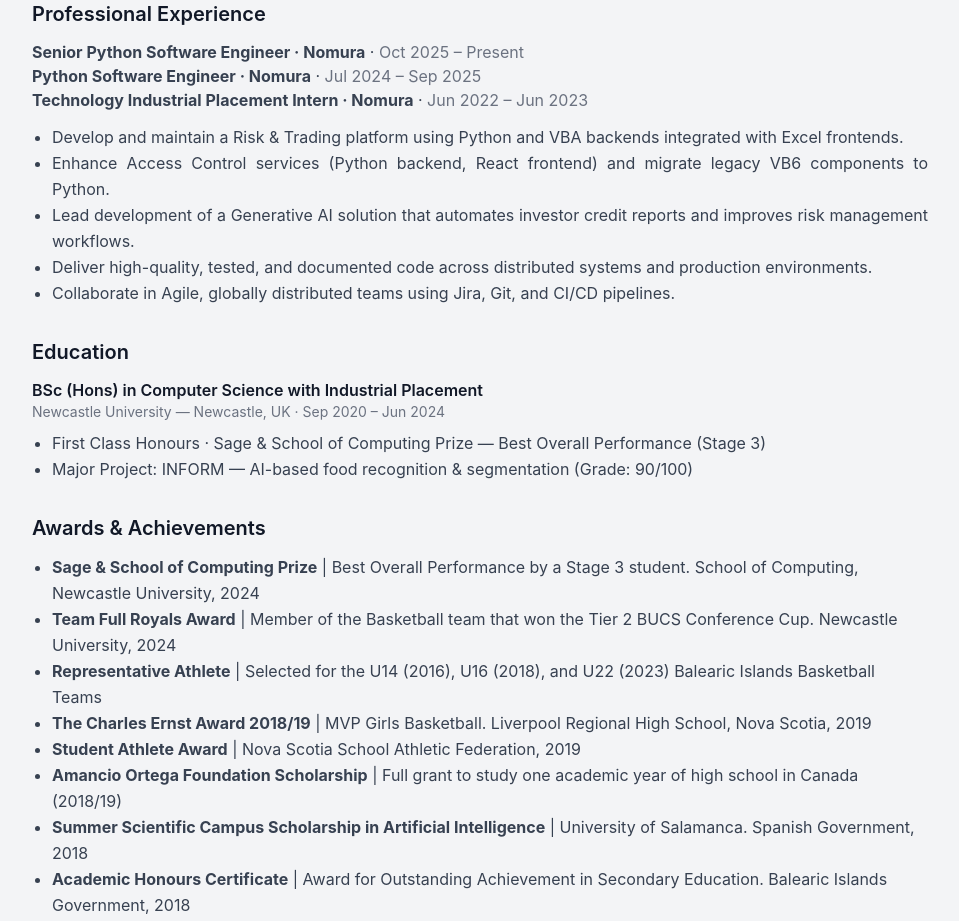
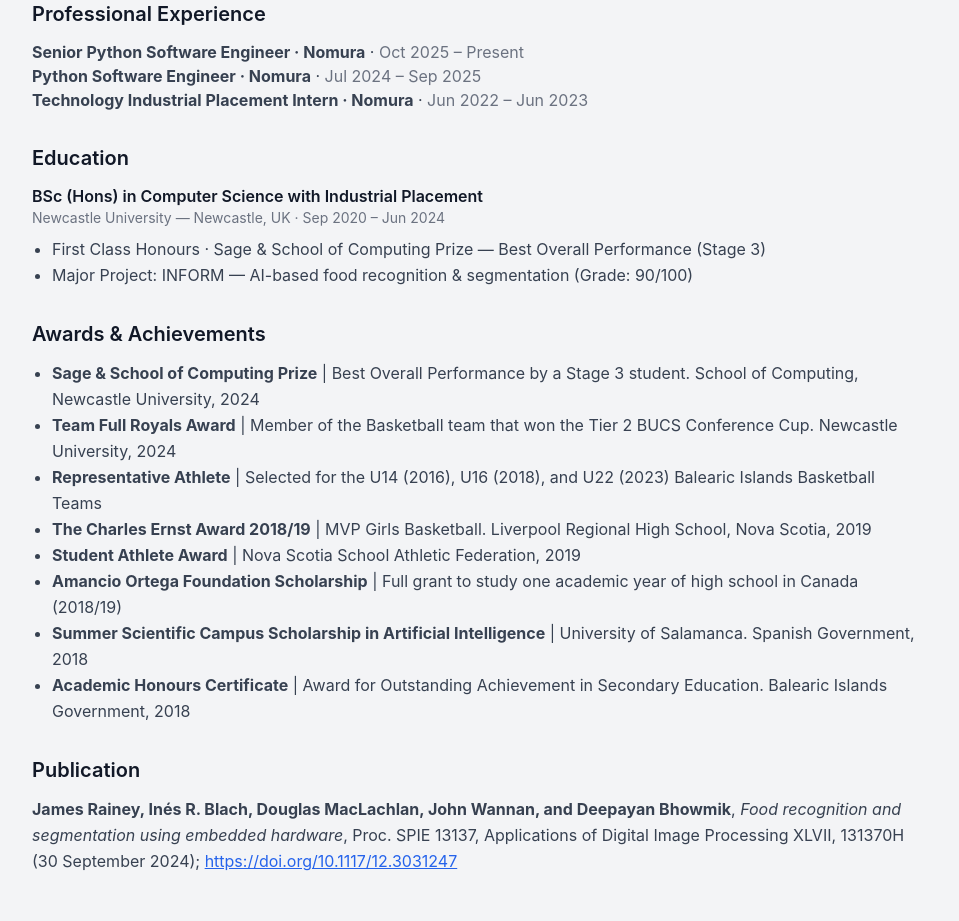
Before and after one commit to inesruizblach/inesruizblach.github.io, a React (Vite) app: page / in a window 1280 px wide. Shown: the part 1220-2141 px from the top of the page, without its empty margins (160-1119 px from the left). Built offline with nearby package versions, Linux system fonts and the light colour scheme.

Commit message:
Update Experience section

```diff
--- a/src/components/Experience.jsx
+++ b/src/components/Experience.jsx
@@ -5,14 +5,6 @@
   { title: "Senior Python Software Engineer · Nomura", date: "Oct 2025 – Present" },
   { title: "Python Software Engineer · Nomura", date: "Jul 2024 – Sep 2025" },
   { title: "Technology Industrial Placement Intern · Nomura", date: "Jun 2022 – Jun 2023" }
-];
-
-const details = [
-  "Develop and maintain a Risk & Trading platform using Python and VBA backends integrated with Excel frontends.",
-  "Enhance Access Control services (Python backend, React frontend) and migrate legacy VB6 components to Python.",
-  "Lead development of a Generative AI solution that automates investor credit reports and improves risk management workflows.",
-  "Deliver high-quality, tested, and documented code across distributed systems and production environments.",
-  "Collaborate in Agile, globally distributed teams using Jira, Git, and CI/CD pipelines."
 ];
 
 const education = [
@@ -72,10 +64,6 @@
           </p>
         ))}
       </div>
-
-      <ul className="list-disc list-outside pl-5 mt-2 text-gray-700 leading-relaxed text-justify">
-        {details.map((d, idx) => <li key={idx}>{d}</li>)}
-      </ul>
     </div>
 
     {/* EDUCATION */}
```
